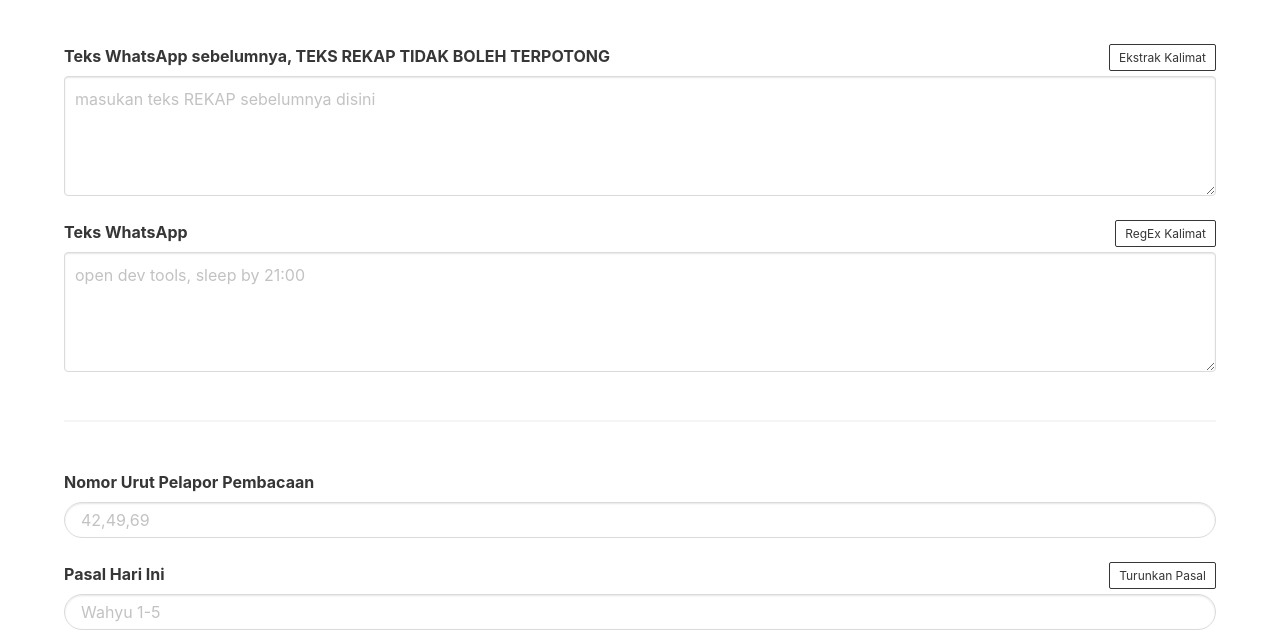
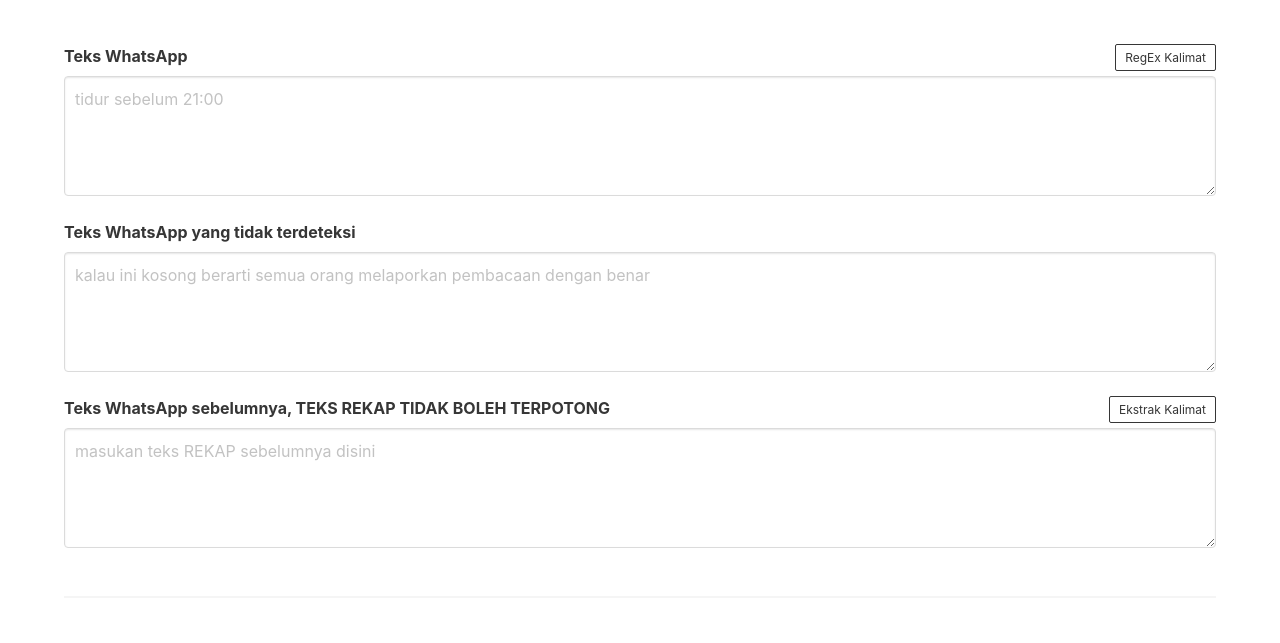
Before and after one commit to drepram/bapa, a plain HTML site: page index.html in a window 1280 px wide. Shown: the part 88-731 px from the top of the page. Drawn offline with nearby package versions, Linux system fonts and the light colour scheme.

Commit message:
Previous texts can be readable through textareas now

```diff
--- a/index.html
+++ b/index.html
@@ -24,19 +24,24 @@
         </div><br><br>
         <div class="container">
             <label class="label">
+                Teks WhatsApp
+                <button class="button is-dark is-small is-outlined is-pulled-right"
+                        onclick="regexKalimat()">RegEx Kalimat</button>
+            </label>
+            <textarea class="textarea is-rounded" id="teks-rekap-sekarang"
+                placeholder="tidur sebelum 21:00"></textarea><br>
+            <label class="label">
+                Teks WhatsApp yang tidak terdeteksi
+            </label>
+            <textarea class="textarea is-rounded" id="teks-rekap-yang-tidak-terdeteksi"
+                placeholder="kalau ini kosong berarti semua orang melaporkan pembacaan dengan benar"></textarea><br>
+            <label class="label">
                 Teks WhatsApp sebelumnya, <strong>TEKS REKAP TIDAK BOLEH TERPOTONG</strong>
                 <button class="button is-dark is-small is-outlined is-pulled-right"
                     onclick="ekstrakTeksSebelumnya()">Ekstrak Kalimat</button>
             </label>
             <textarea class="textarea is-rounded" id="teks-rekap-sebelumnya"
-                placeholder="masukan teks REKAP sebelumnya disini"></textarea><br>
-            <label class="label">
-                Teks WhatsApp
-                <button class="button is-dark is-small is-outlined is-pulled-right"
-                        onclick="regexKalimat()">RegEx Kalimat</button>
-            </label>
-            <textarea class="textarea is-rounded" id="teks-rekap-sekarang"
-            placeholder="open dev tools, sleep by 21:00"></textarea>
+                placeholder="masukan teks REKAP sebelumnya disini"></textarea>
             <br>
             <hr>
             <br>
--- a/main.js
+++ b/main.js
@@ -621,7 +621,7 @@ function regexKalimat () {
     let string = element.toString().split('\n')
     let res = string[0].match(regex)
     if (res === null) {
-      console.log(string)
+      document.querySelector('#teks-rekap-yang-tidak-terdeteksi').value += `${string}\n`
       if (string.length > 2) {
         if (string[1].split('.')[0] == 46) {
           pembacaHariIni.push(parseInt(string[1].split('.')[0]))
```
